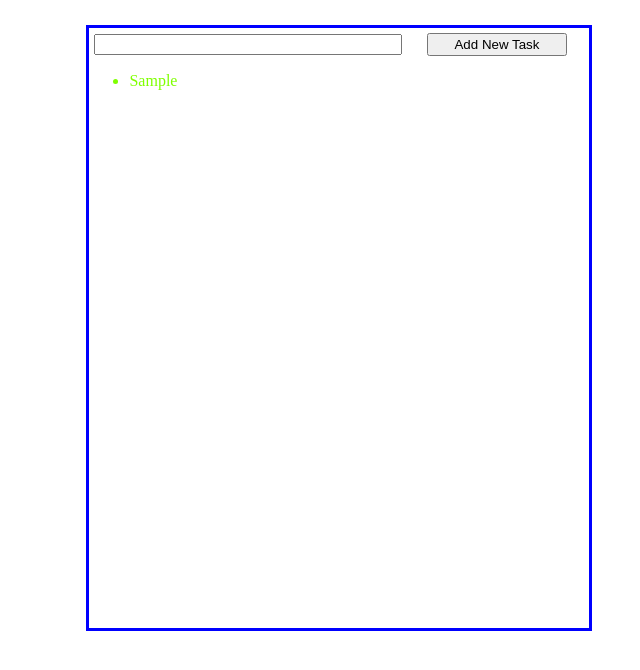
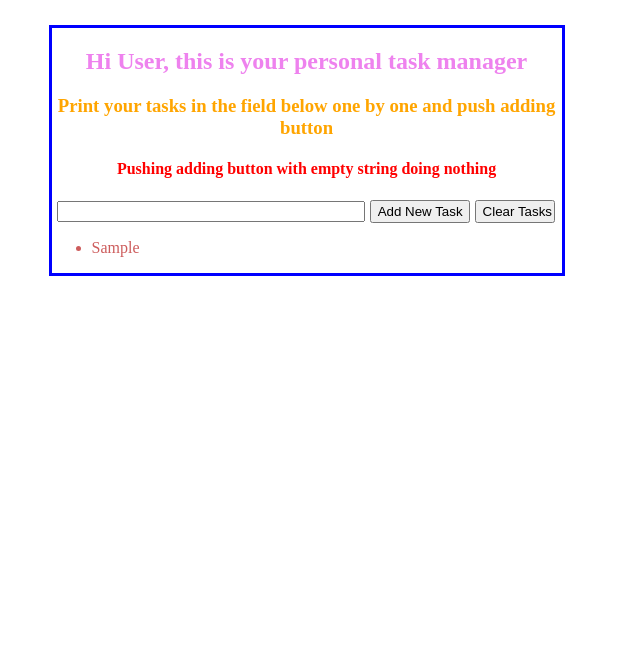
Before and after one commit to almanaxstories/simpleTaskManager, a plain HTML site: page index.html in a window 1280 px wide. Both pictures are taken after typing "Sample" into the empty fields and a click on the button "Add New Task". Shown: the whole page, without its empty margins (326-966 px from the left). Drawn offline with Linux system fonts and the light colour scheme.

Commit message:
Task is solved. Conditions of problem is fullfield. Wepack, eslint, prettier are NOT installed yet

```diff
--- a/index.css
+++ b/index.css
@@ -1,10 +1,9 @@
 #container{
-    margin-left: 32%;
+    margin-left: 29%;
     margin-top: 2%;
     border: 3px solid blue;
-    width: 500px;
-    height: 600px;
-    color: chartreuse;
+    width: 510px;
+    color: indianred;
 
 }
 
--- a/index.js
+++ b/index.js
@@ -2,6 +2,24 @@ window.onload = () => {
 
 
     let taskManagerMainDiv = document.getElementById('container');
+
+    let divForStartMessage = document.createElement('div');
+    taskManagerMainDiv.appendChild(divForStartMessage);
+
+    let startMessageFirstBlock = document.createElement('h2');
+    startMessageFirstBlock .textContent = 'Hi User, this is your personal task manager';
+    startMessageFirstBlock .style = 'text-align: center; color: violet;';
+    divForStartMessage.appendChild(startMessageFirstBlock);
+
+    let startMessageSecondBlock = document.createElement('h3');
+    startMessageSecondBlock.textContent = 'Print your tasks in the field below one by one and push adding button';
+    startMessageSecondBlock.style = 'text-align: center; color: orange;';
+    divForStartMessage.appendChild(startMessageSecondBlock);
+
+    let startMessageThirdBlock = document.createElement('h4');
+    startMessageThirdBlock.textContent = 'Pushing adding button with empty string doing nothing';
+    startMessageThirdBlock.style = 'text-align: center; color: red;';
+    divForStartMessage.appendChild(startMessageThirdBlock);
 
     let divForInputAndButton = document.createElement('div');
     divForInputAndButton.style = 'margin:1%;';
@@ -19,10 +37,17 @@ window.onload = () => {
 
     let addTaskButton = document.createElement('input');
     addTaskButton.type = 'button';
-    addTaskButton.style = 'width: 140px; height: 23px; margin-left: 5%';
+    addTaskButton.style = 'width: 100px; height: 23px; margin-left: 1%';
     addTaskButton.value = 'Add New Task';
     addTaskButton.addEventListener('click', addNewTask);
     divForInputAndButton.appendChild(addTaskButton);
+
+    let addCLearButton = document.createElement('input');
+    addCLearButton.type = 'button';
+    addCLearButton.style = 'width: 80px; height: 23px; margin-left: 1%;';
+    addCLearButton.value = 'Clear Tasks';
+    addCLearButton.addEventListener('click', clearTaskManagerSpace);
+    divForInputAndButton.appendChild(addCLearButton);
 
     let divForUl = document.createElement('div');
     divForUl.style = 'margin-top: 3%';
@@ -31,32 +56,51 @@ window.onload = () => {
     let mainUl = document.createElement('ul');
     divForUl.appendChild(mainUl);
 
-    let arrLiKeeper = [];
+    let arrayOfLiElements = [];
+
+    generateLiElementsFromLocalStorage();
 
     function addNewTask(){
         if(taskInputField.value === ''){
             return undefined;
         }
 
-            arrLiKeeper.push(taskInputField.value);
-            arrLiKeeper.sort();
+            arrayOfLiElements.push(taskInputField.value);
+            arrayOfLiElements.sort();
             mainUl.innerHTML = '';
-            for(let a in arrLiKeeper){
-                createAndAddNewLi(arrLiKeeper[a]);
+
+            for(let a in arrayOfLiElements){
+                createAndAddNewLi(arrayOfLiElements[a]);
             }
 
 
-        function createAndAddNewLi(liElementTextContent){
+            let stringifiedArrayForLocalStorage = JSON.stringify(arrayOfLiElements);
+            localStorage.setItem('tasks', stringifiedArrayForLocalStorage);
+
+    }
+
+    function createAndAddNewLi(liElementTextContent){
         let newLi = document.createElement('li');
         newLi.textContent = liElementTextContent;
         mainUl.appendChild(newLi);
         taskInputField.value = '';
         }
+
+
+    function generateLiElementsFromLocalStorage(){
+        if(!localStorage.getItem('tasks')){
+            return undefined;
+        }
+
+        arrayOfLiElements = JSON.parse(localStorage.getItem('tasks'));
+
+        for(let a of arrayOfLiElements){
+            createAndAddNewLi(a);
+        }
     }
 
-
-
-
-
-
+    function clearTaskManagerSpace(){
+        localStorage.clear();
+        mainUl.innerHTML = '';
+    }
 }
```
